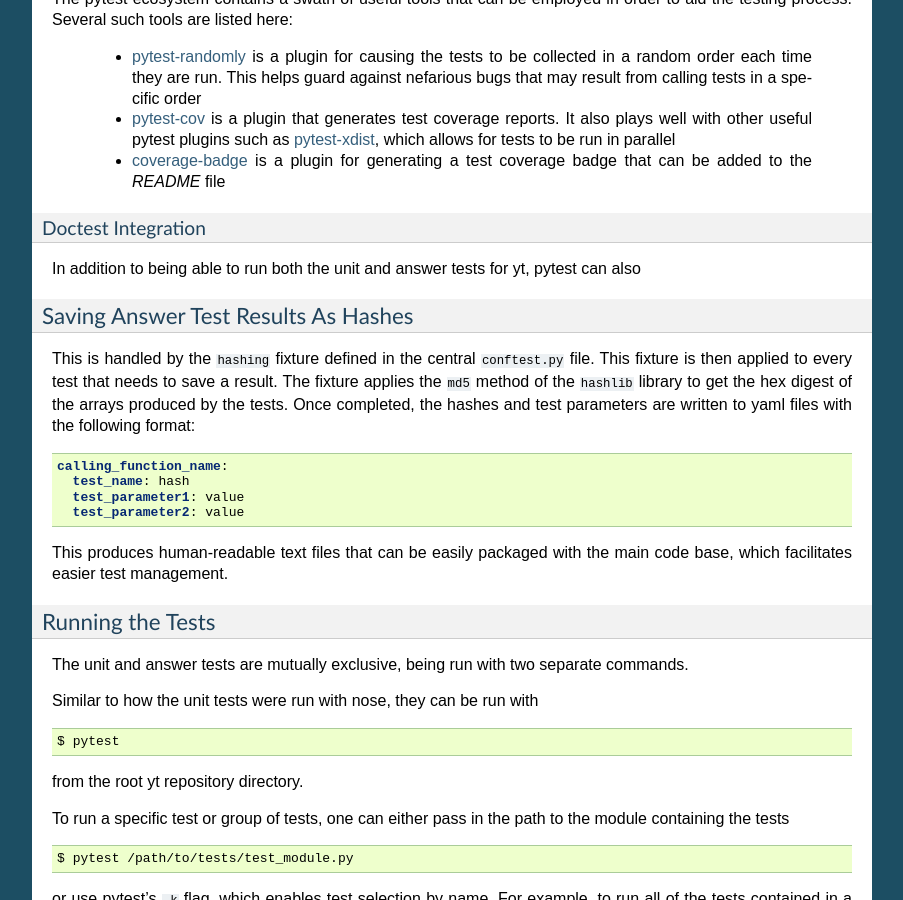
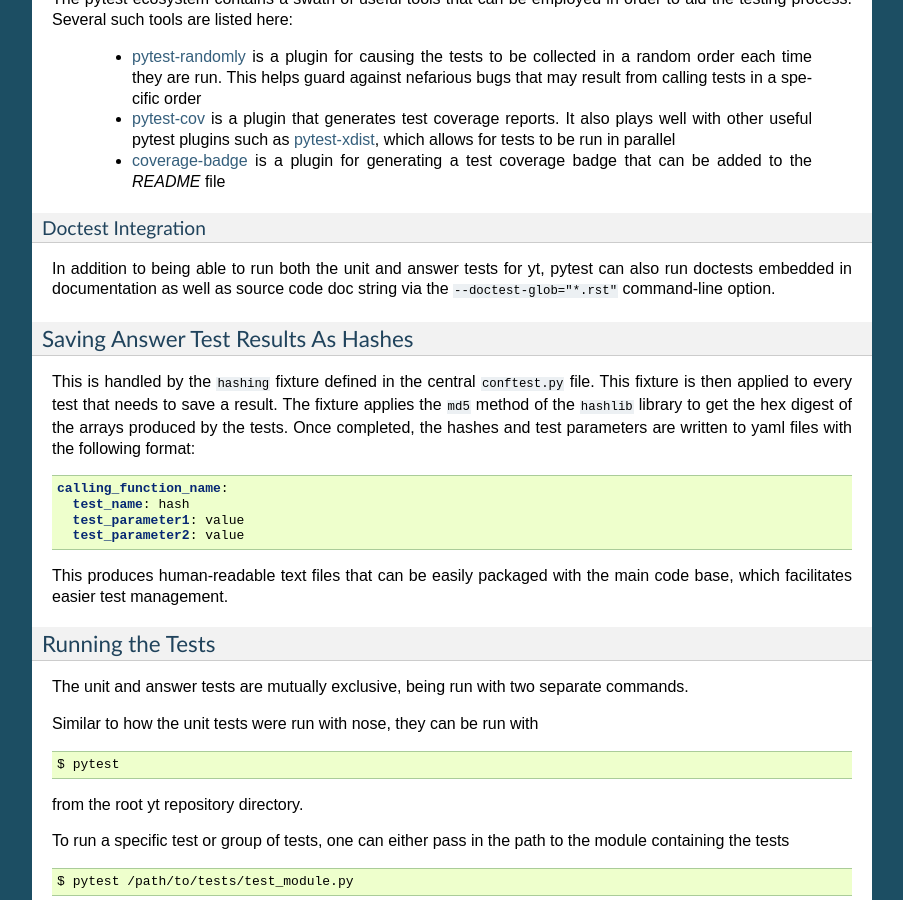
Before and after one commit to yt-project/ytep, a Sphinx documentation site: the page built from source/YTEPs/YTEP-0036.rst, in a window 1280 px wide and 900 px high, scrolled down 2360 px. Shown: the whole window, without its empty margins (198-1101 px from the left). Built offline with Sphinx 7.4.7, drawn with Linux system fonts in a browser that asks for light colours; formulas are drawn with MathJax 3.

Commit message:
Added a brief section about doctests.

```diff
--- a/source/YTEPs/YTEP-0036.rst
+++ b/source/YTEPs/YTEP-0036.rst
@@ -117,7 +117,7 @@ The pytest ecosystem contains a swath of useful tools that can be employed in or
 Doctest Integration
 >>>>>>>>>>>>>>>>>>>
 
-In addition to being able to run both the unit and answer tests for yt, pytest can also
+In addition to being able to run both the unit and answer tests for yt, pytest can also run doctests embedded in documentation as well as source code doc string via the ``--doctest-glob="*.rst"`` command-line option.
 
 Saving Answer Test Results As Hashes
 ^^^^^^^^^^^^^^^^^^^^^^^^^^^^^^^^^^^^
```
